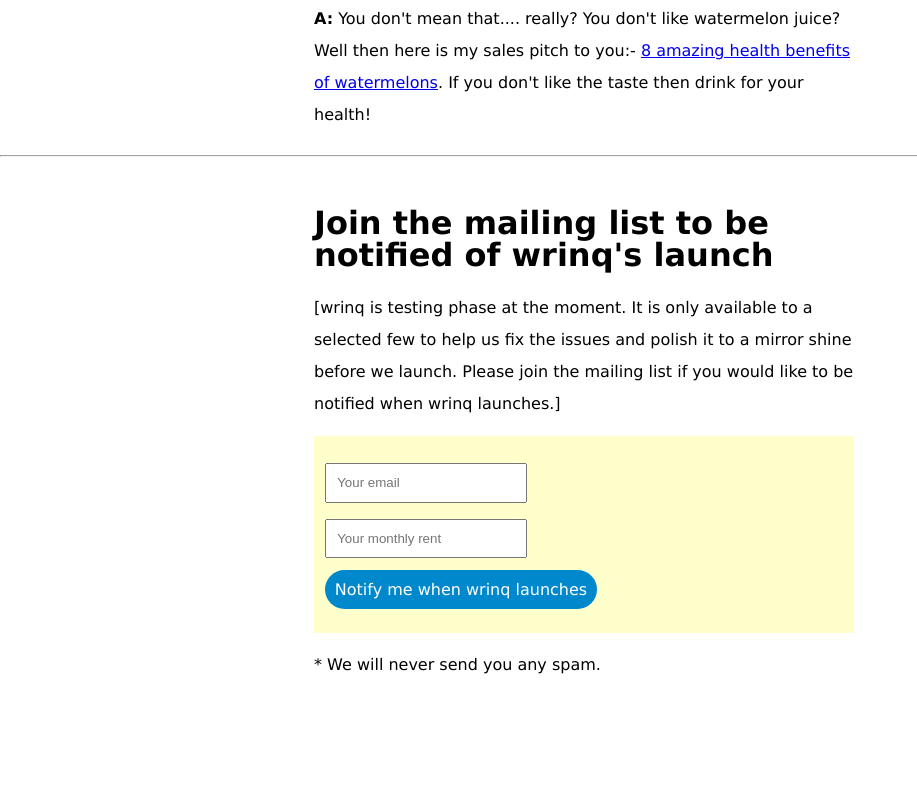
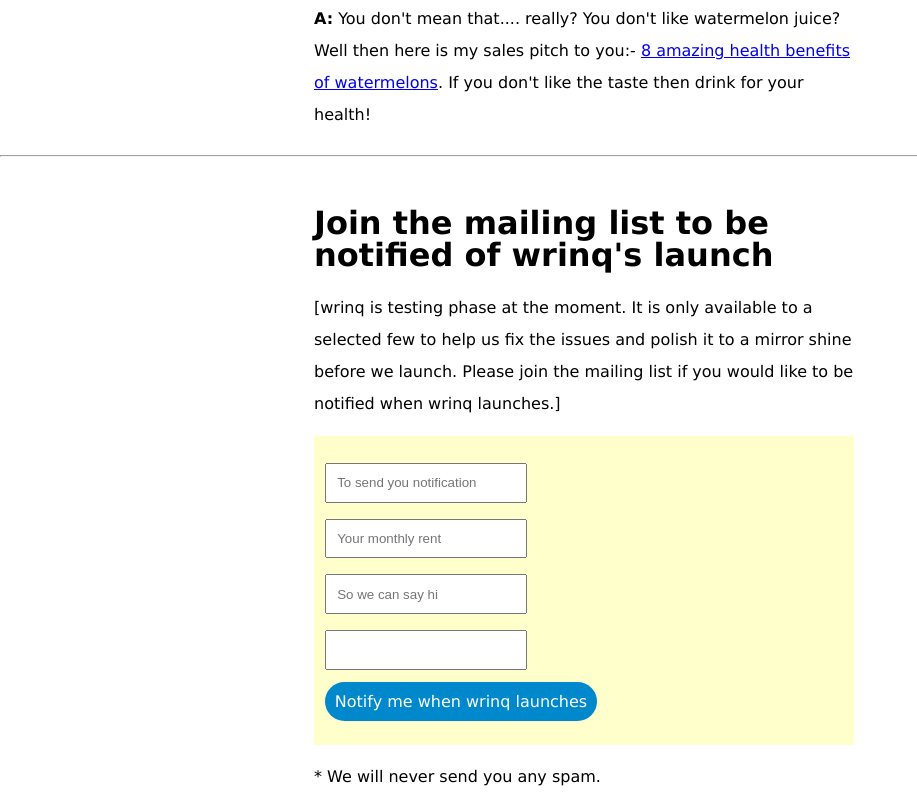
Before and after one commit to wrinq/wrinq, a plain HTML site: page index.html in a window 1280 px wide. Shown: the part 2271-3080 px from the top of the page, without its empty margins (0-917 px from the left). Before the commit the page ends 2968 px from the top, so only its background shows below. Drawn offline with Linux system fonts and the light colour scheme.

Commit message:
Better copy

```diff
--- a/index.html
+++ b/index.html
@@ -135,8 +135,10 @@
 	  Please join the mailing list if you would like to be notified when wrinq launches.]  </p>
 
 	<form action="POST" class="email-form">
-	  <p> <input type="text" name="" value="" placeholder="Your email"/></p>
+	  <p> <input type="text" name="" value="" placeholder="To send you notification"/></p>
 	  <p> <input type="text" name="" value="" placeholder="Your monthly rent"/></p>
+          <p><input type="text" name="" value="" placeholder="So we can say hi"/></p>
+          <p><input type="text" name="" value="" placeholder=""/></p>
 	  <p><span class="button" id="notify">Notify me when wrinq launches </span></p>
         </form>
 
```
